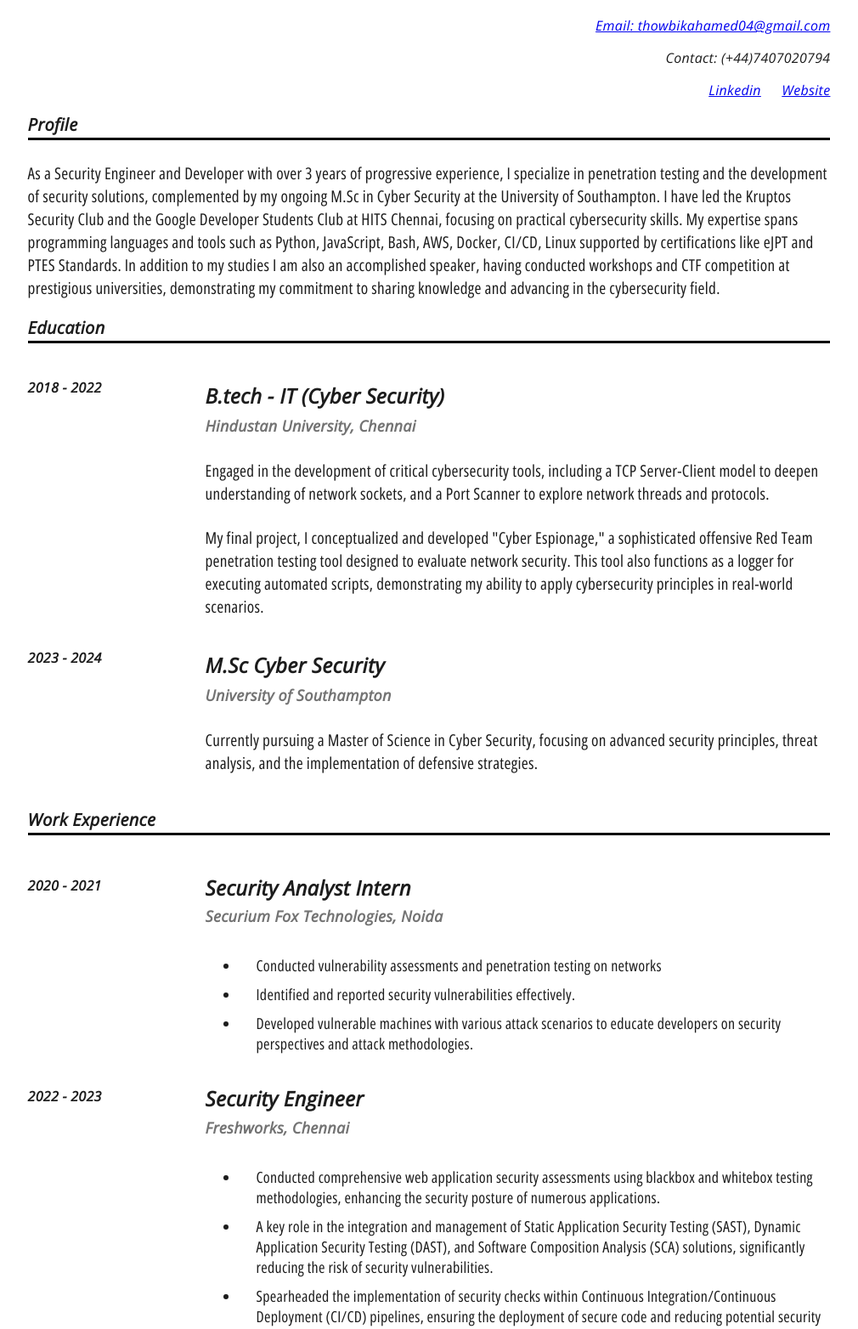
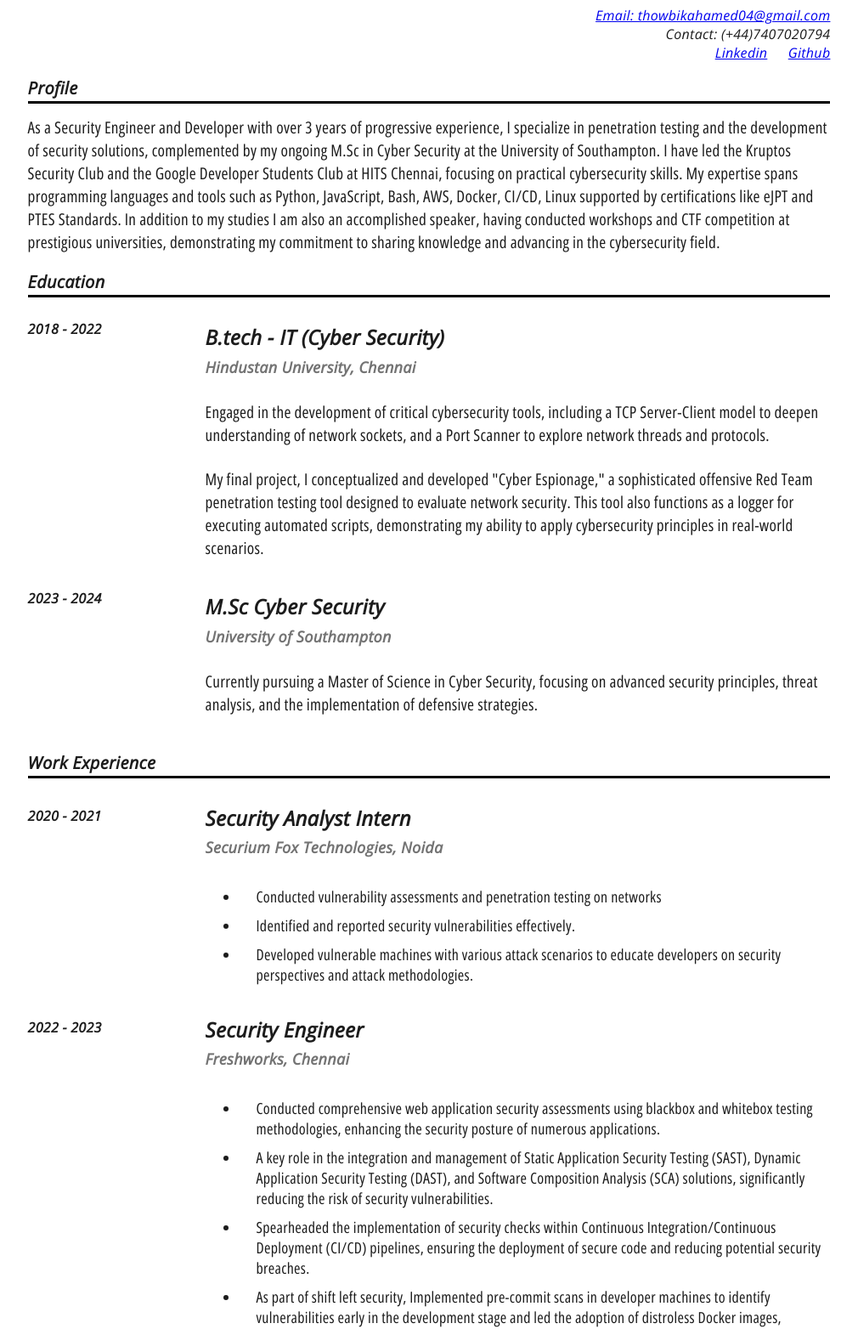
Before and after one commit to thowbikdustan/resume-uk, a plain HTML site: page index.html in a window 1280 px wide. Shown: the part 67-1631 px from the top of the page at 85% size, without its empty margins (135-1145 px from the left). Drawn offline with Linux system fonts and the light colour scheme.

```diff
--- a/index.html
+++ b/index.html
@@ -14,7 +14,7 @@
         <h1>Name: Thowbik Ahamed</h1>
         <p><a href="mailto:someone@example.com">Email: thowbikahamed04@gmail.com</a></p>
         <p>Contact: (+44)7407020794</p>
-        <p id="links"><a href="https://www.linkedin.com/in/thowbik-ahamed-1ba0901a8/" target="_blank">Linkedin</a> <a href="thowbikdustan.me" target="_blank">Website</a></p>
+        <p id="links"><a href="https://www.linkedin.com/in/thowbik-ahamed-1ba0901a8/" target="_blank">Linkedin</a> <a href="https://github.com/thowbik-dustan" target="_blank">Github</a></p>
     </header>
 
     <div class="section" id="profile">
--- a/style.css
+++ b/style.css
@@ -101,6 +101,15 @@ header {
     text-align: right ;
 }
 
+header h1{
+    margin-bottom: 10px;
+}
+
+header p {
+    padding: 0%;
+    margin: 0%;
+}
+
 #links{
     word-spacing: 20px;
 }
@@ -115,7 +124,7 @@ header {
 .section-heading {
     font-size: 20px;
     font-weight: bold;
-    margin-bottom: 30px;
+    margin-bottom: 15px;
     position: relative;
 }
 .section-heading:after {
@@ -192,6 +201,10 @@ header {
     font-size: large;;
 }
 
+#work_experience{
+    margin-top: 23px;
+}
+
 #work_experience p{
     margin-top: 23px;
 }
```
